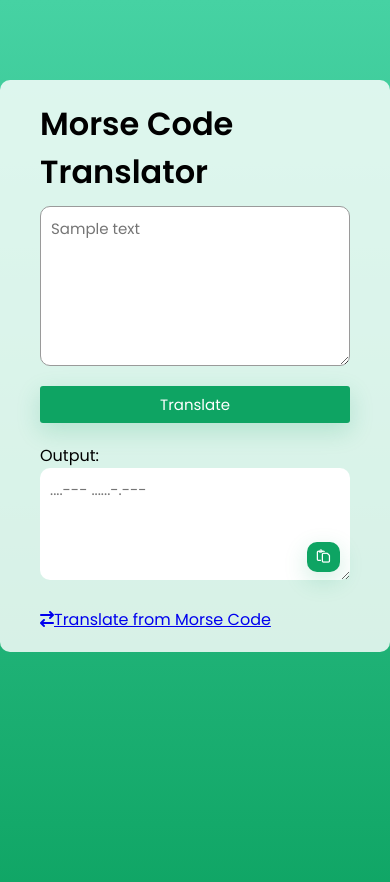
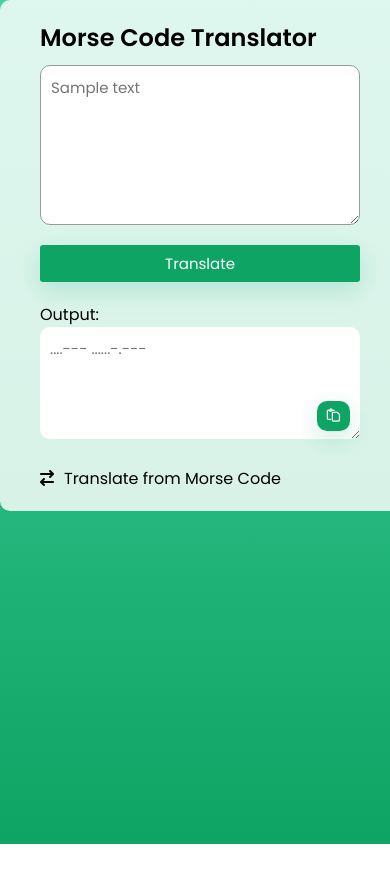
Before and after one commit to sweet-orchard/Morse-Code-Translator, a plain HTML site: page index.html in a window 390 px wide. After the commit the page ends 844 px from the top, so only its background shows below. Drawn offline with Linux system fonts and the light colour scheme.

Commit message:
Update styles.css

```diff
--- a/styles.css
+++ b/styles.css
@@ -46,11 +46,13 @@ body{
     background-color: rgba(255, 255, 255, 0.825);
     border-radius: 10px;
     max-width: 500px;
+    min-width: 400px;
     margin-left: auto;
     margin-right: auto;
-    margin-top: 80px;
-    margin-bottom: 80x;
+    margin-top: 45px;
+    margin-bottom: 20px;
     padding: 20px 40px;
+
 }
 
 .header{
@@ -58,6 +60,18 @@ body{
     font-weight: 600;
     margin-bottom: 10px;
 }
+
+@media(max-width: 450px){
+    .header{
+        font-size: 1.5rem;
+    }
+    .container{
+        margin-top: auto;
+        margin-bottom: auto;
+    }
+}
+
+
 
 .textarea{
     width: 100%;
@@ -133,3 +147,18 @@ body{
 .output{
     position: relative;
 }
+
+.toMorseCode i{
+    margin-right: 10px;
+}
+
+.choices a{
+    text-decoration: none;
+    color: black;
+
+    transition: all 0.3s ease;
+}
+
+.choices a:hover {
+    color: #04663c;
+}
```
